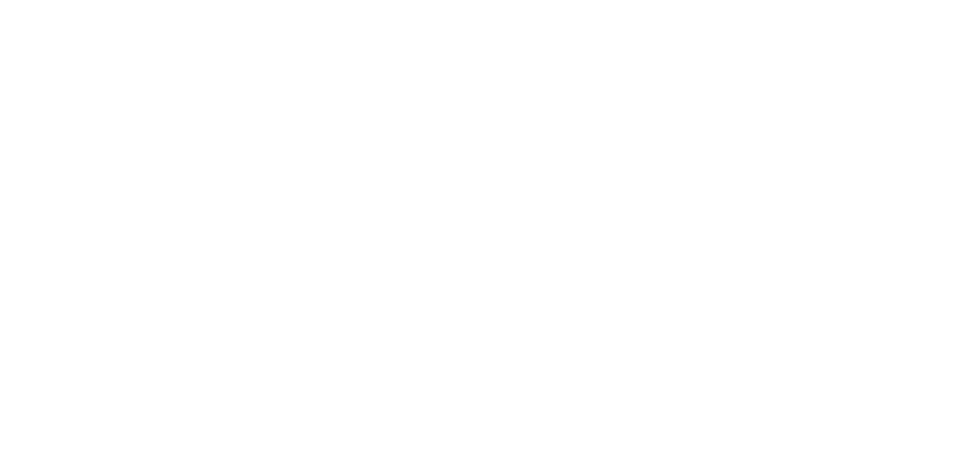
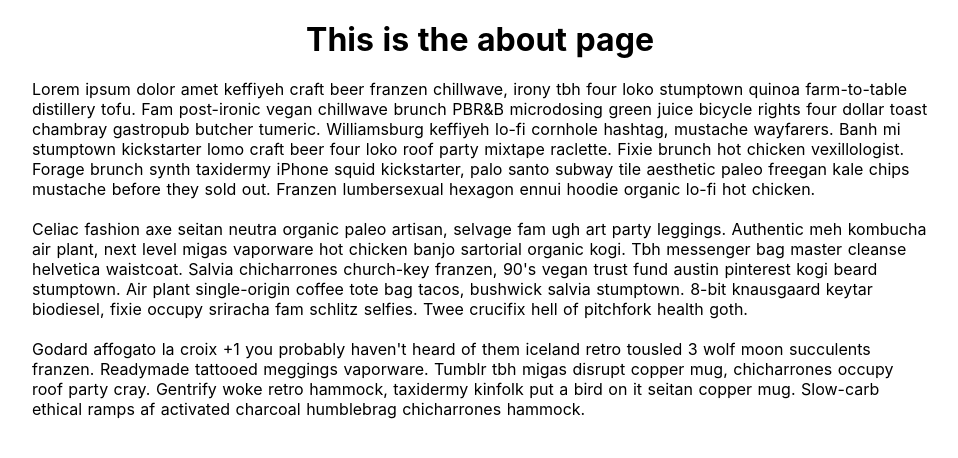
Before and after one commit to Caitlin-cooling/nuxt-blog, a Nuxt app: page /about in a window 1280 px wide. Before the commit this address had no page. Shown: the top 458 px of the page, without its empty margins (160-1118 px from the left). Built offline with nearby package versions, Linux system fonts and the light colour scheme.

Commit message:
Sets up pages

```diff
--- a/components/Logo.vue
+++ /dev/null
@@ -1,34 +0,0 @@
-<template>
-  <svg class="NuxtLogo" width="245" height="180" viewBox="0 0 452 342" xmlns="http://www.w3.org/2000/svg">
-    <g fill="none" fill-rule="evenodd">
-      <path
-        d="M139 330l-1-2c-2-4-2-8-1-13H29L189 31l67 121 22-16-67-121c-1-2-9-14-22-14-6 0-15 2-22 15L5 303c-1 3-8 16-2 27 4 6 10 12 24 12h136c-14 0-21-6-24-12z"
-        fill="#00C58E"
-      />
-      <path
-        d="M447 304L317 70c-2-2-9-15-22-15-6 0-15 3-22 15l-17 28v54l39-67 129 230h-49a23 23 0 0 1-2 14l-1 1c-6 11-21 12-23 12h76c3 0 17-1 24-12 3-5 5-14-2-26z"
-        fill="#108775"
-      />
-      <path
-        d="M376 330v-1l1-2c1-4 2-8 1-12l-4-12-102-178-15-27h-1l-15 27-102 178-4 12a24 24 0 0 0 2 15c4 6 10 12 24 12h190c3 0 18-1 25-12zM256 152l93 163H163l93-163z"
-        fill="#2F495E"
-        fill-rule="nonzero"
-      />
-    </g>
-  </svg>
-</template>
-<style>
-.NuxtLogo {
-  animation: 1s appear;
-  margin: auto;
-}
-
-@keyframes appear {
-  0% {
-    opacity: 0;
-  }
-  100% {
-    opacity: 1;
-  }
-}
-</style>
--- /dev/null
+++ b/pages/about/index.vue
@@ -0,0 +1,30 @@
+<template>
+  <div class="about">
+    <h1>This is the about page</h1>
+    <div class="about-content">
+      <p>Lorem ipsum dolor amet keffiyeh craft beer franzen chillwave, irony tbh four loko stumptown quinoa farm-to-table distillery tofu. Fam post-ironic vegan chillwave brunch PBR&B microdosing green juice bicycle rights four dollar toast chambray gastropub butcher tumeric. Williamsburg keffiyeh lo-fi cornhole hashtag, mustache wayfarers. Banh mi stumptown kickstarter lomo craft beer four loko roof party mixtape raclette. Fixie brunch hot chicken vexillologist. Forage brunch synth taxidermy iPhone squid kickstarter, palo santo subway tile aesthetic paleo freegan kale chips mustache before they sold out. Franzen lumbersexual hexagon ennui hoodie organic lo-fi hot chicken.</p>
+      <br/>
+      <p>Celiac fashion axe seitan neutra organic paleo artisan, selvage fam ugh art party leggings. Authentic meh kombucha air plant, next level migas vaporware hot chicken banjo sartorial organic kogi. Tbh messenger bag master cleanse helvetica waistcoat. Salvia chicharrones church-key franzen, 90's vegan trust fund austin pinterest kogi beard stumptown. Air plant single-origin coffee tote bag tacos, bushwick salvia stumptown. 8-bit knausgaard keytar biodiesel, fixie occupy sriracha fam schlitz selfies. Twee crucifix hell of pitchfork health goth.</p>
+      <br/>
+      <p>Godard affogato la croix +1 you probably haven't heard of them iceland retro tousled 3 wolf moon succulents franzen. Readymade tattooed meggings vaporware. Tumblr tbh migas disrupt copper mug, chicharrones occupy roof party cray. Gentrify woke retro hammock, taxidermy kinfolk put a bird on it seitan copper mug. Slow-carb ethical ramps af activated charcoal humblebrag chicharrones hammock.</p>
+    </div>
+  </div>
+</template>
+
+<style scoped>
+  .about {
+    display: flex;
+    align-items: center;
+    flex-direction: column;
+  }
+
+  .about h1 {
+    padding: 20px;
+  }
+
+  .about-content {
+    width: 70%;
+    display: flex;
+    flex-direction: column;
+  }
+</style>
--- /dev/null
+++ b/pages/admin/index.vue
@@ -0,0 +1,5 @@
+<template>
+  <div>
+    <h1>This is the admin page</h1>
+  </div>
+</template>
--- a/pages/index.vue
+++ b/pages/index.vue
@@ -1,42 +1,8 @@
 <template>
   <div class="container">
-    <div>
-      <logo />
-      <h1 class="title">
-        nuxt-blog
-      </h1>
-      <h2 class="subtitle">
-        My shining Nuxt.js project
-      </h2>
-      <div class="links">
-        <a
-          href="https://nuxtjs.org/"
-          target="_blank"
-          class="button--green"
-        >
-          Documentation
-        </a>
-        <a
-          href="https://github.com/nuxt/nuxt.js"
-          target="_blank"
-          class="button--grey"
-        >
-          GitHub
-        </a>
-      </div>
-    </div>
+    <h1>Home</h1>
   </div>
 </template>
-
-<script>
-import Logo from '~/components/Logo.vue'
-
-export default {
-  components: {
-    Logo
-  }
-}
-</script>
 
 <style>
 .container {
--- /dev/null
+++ b/pages/posts/index.vue
@@ -0,0 +1,5 @@
+<template>
+  <div>
+    <h1>This is the posts page</h1>
+  </div>
+</template>
```
